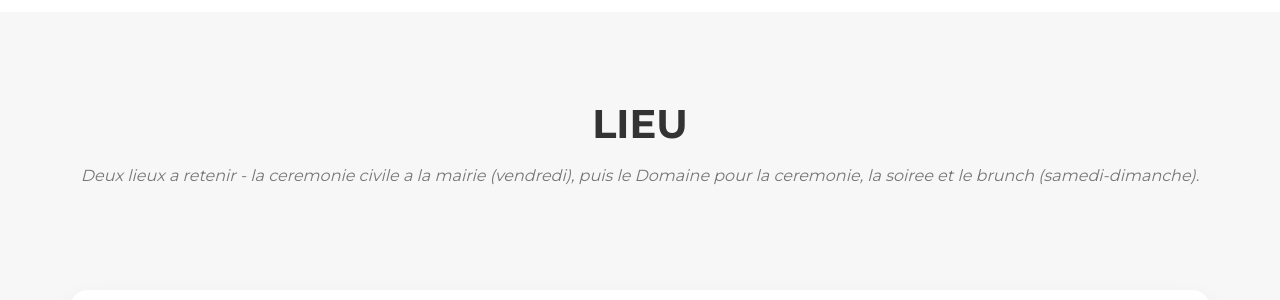
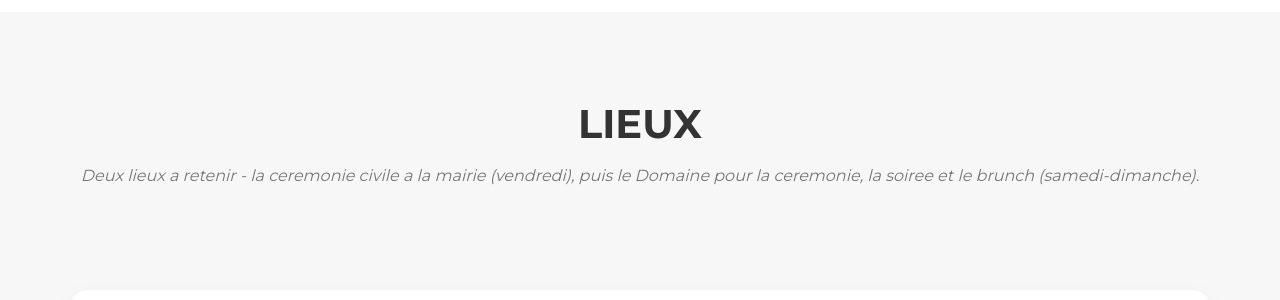
Before and after one commit to LenaAlban/lena-alban-wedding, a Jekyll site: the page built from _fr_pages/index.html, in a window 1280 px wide and 900 px high, scrolled down 1915 px. Shown: the part 161-461 px from the top of the window. Built offline with Jekyll 4.4.1, drawn with Linux system fonts in a browser that asks for light colours; some web fonts are replaced.

Commit message:
Update venue.html

```diff
--- a/_includes/fr_data/venue.html
+++ b/_includes/fr_data/venue.html
@@ -3,7 +3,7 @@
   <div class="container">
     <div class="row">
       <div class="col-lg-12 text-center">
-        <h2 class="section-heading">Lieu</h2>
+        <h2 class="section-heading">Lieux</h2>
         <h3 class="section-subheading text-muted">
           Deux lieux a retenir - la ceremonie civile a la mairie (vendredi), puis le Domaine pour la ceremonie, la soiree et le brunch (samedi-dimanche).
         </h3>
```
